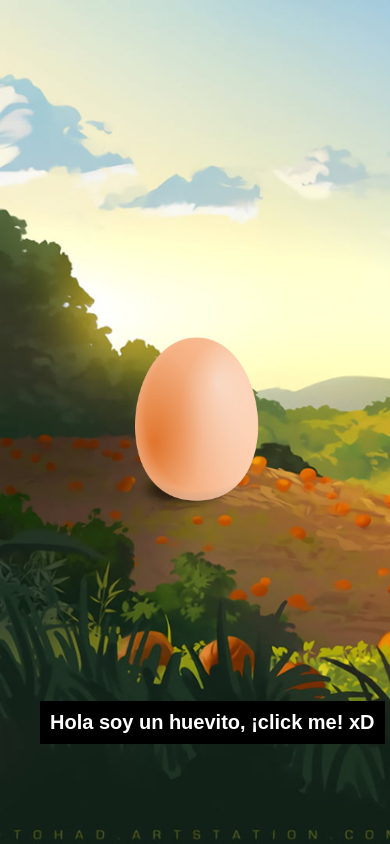
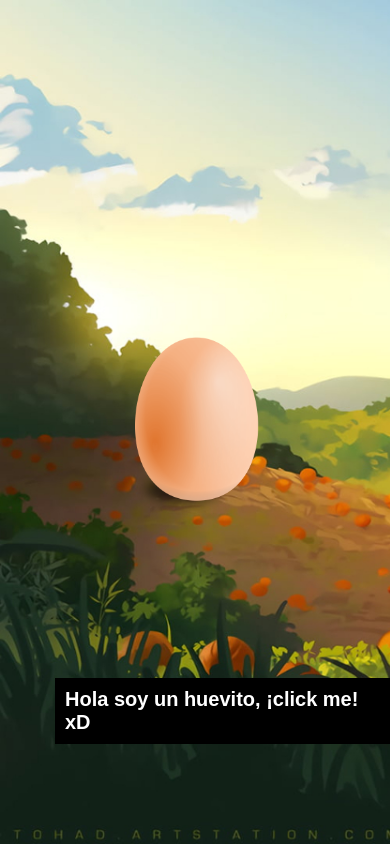
Before and after one commit to zucada/eggstuff, a plain HTML site: page index.html in a window 390 px wide. Drawn offline with Linux system fonts and the light colour scheme.

Commit message:
Update style.css

```diff
--- a/assets/css/style.css
+++ b/assets/css/style.css
@@ -76,7 +76,7 @@ h1 {
 
     h1 {
         bottom: 100px;
-        left: 40px;
+        left: 55px;
         font-size: 20px;
     }
 }
```
